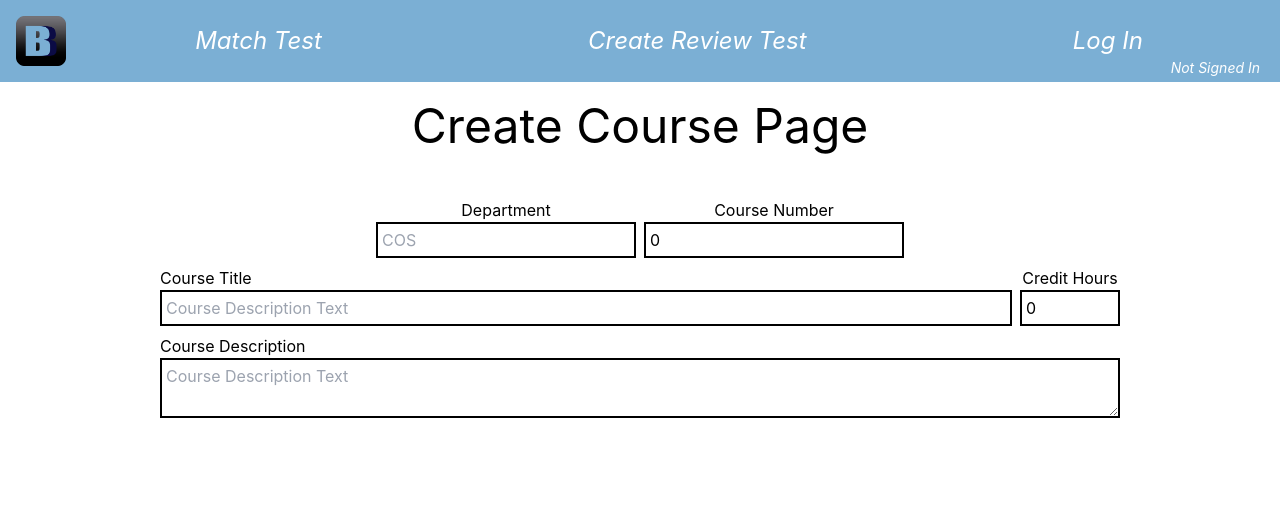
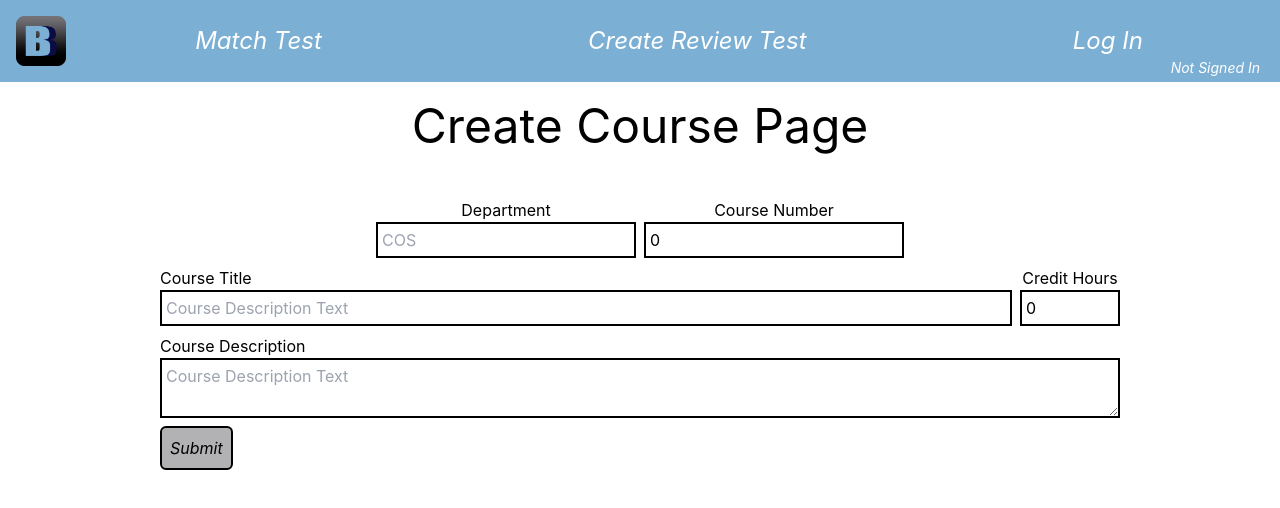
Before and after one commit to 2022-autumn-cos-420/Team-Egg, a React (Create React App) app in the folder client/: page /createCourse in a window 1280 px wide. Shown: the top 508 px of the page. Built offline with nearby package versions, Linux system fonts and the light colour scheme; no server answers.

Commit message:
Added button and styled it

```diff
--- a/client/src/pages/CreateCoursePage.tsx
+++ b/client/src/pages/CreateCoursePage.tsx
@@ -80,6 +80,12 @@ function CourseHours(
     </div>
 }
 
+function CourseSubmitButton(): JSX.Element {
+    return <button data-testid="courseSubmitButton" className="border-2 border-black cursor-pointer bg-crt_BB_grey italic hover:bg-crt_BB_lightBlue p-2 rounded-md">
+        Submit
+    </button>
+}
+
 
 function CreateCoursePage(): JSX.Element {
     const [courseDesc, setCourseDesc]  = useState<string>("");
@@ -100,6 +106,9 @@ function CreateCoursePage(): JSX.Element {
                 <CourseHours courseHours={courseHours} setCourseHours={setCourseHours} />
             </div>
             <CourseDesc courseDesc={courseDesc} setCourseDesc={setCourseDesc} />
+            <div className="text-left">
+                <CourseSubmitButton />
+            </div>
         </div>
     </div>
 
--- a/client/tailwind.config.js
+++ b/client/tailwind.config.js
@@ -10,7 +10,7 @@ module.exports = {
         crt_BB_darkBlue: 'rgb(11, 11, 69)',
         crt_BB_white: 'rgb(255, 255, 255)',
         crt_BB_black: 'rgb(0,0,0)',
-        crt_BB_grey: 'rgb(178, 190, 181)'
+        crt_BB_grey: 'rgb(178, 178, 181)'
       }
     }
   },
```
